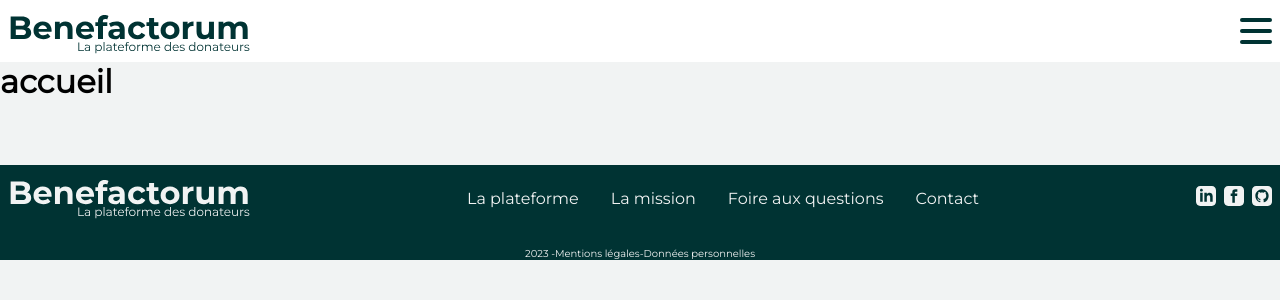
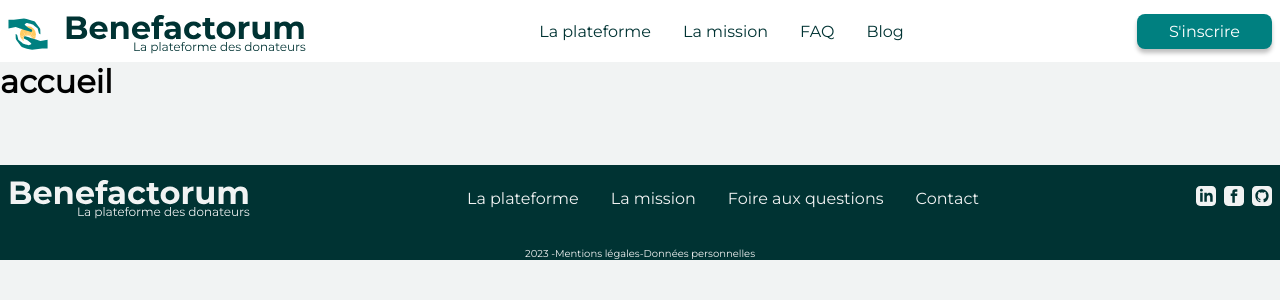
Before and after one commit to mpressen/benefactorum-docs, a Jekyll site: the page built from index.html, in a window 1280 px wide. Shown: the top 300 px of the page. Built offline with Jekyll 4.4.1, drawn with Linux system fonts in a browser that asks for light colours.

Commit message:
header working properly

```diff
--- a/_includes/footer.html
+++ b/_includes/footer.html
@@ -1,4 +1,4 @@
-<footer class="footer">
+<footer>
   <div class="container">
       <div class="nav-links">
         <a href="/">
--- a/_includes/header.html
+++ b/_includes/header.html
@@ -1,53 +1,21 @@
-<!-- <header class='header'>
-  <div class='container'>
-
-    <img src="./assets/images/benefactorum/small-logo.svg" alt="Benefactorum"></img>
-    <nav class='nav'></nav>
-    <a>
-      <img class='hamburger' src="./assets/images/header-sandwitch.svg" alt="Benefactorum"></img>
-    </a>
-    {% for item in site.data.navigation %}
-        <a href="{{ item.link }}" {% if page.url == item.link %}class="current"{% endif %}>
-        {{ item.name }}
-      </a>
-      {% endfor %}
-  </div>
-</header> -->
-
-<header class="header">
-  <!-- <div class="container">
-    <a href='/'>
-      <img class='logo-mobile' src="./assets/images/benefactorum/small-logo.svg" alt="Benefactorum"></img>
-      <img class='logo-full' src="./assets/images/benefactorum/full-logo.svg" alt="Benefactorum"></img>
-    </a>
-    <div class="nav-container">
-      <input class="checkbox" type="checkbox" name="" id="" />
-      <div class="hamburger-lines">
-        <span class="line line1"></span>
-        <span class="line line2"></span>
-        <span class="line line3"></span>
-      </div>
-      <div class="menu-items">
-        <li><a href="#">Home</a></li>
-        <li><a href="#">about</a></li>
-        <li><a href="#">blogs</a></li>
-        <li><a href="#">portfolio</a></li>
-        <li><a href="#">contact</a></li>
-      </div>
-    </div>
-    <button class="sign-up"></button>
-  </div> -->
-
+<header>
   <div class="topnav">
     <a href='/'>
       <img class='logo-mobile' src="./assets/images/benefactorum/small-logo.svg" alt="Benefactorum"></img>
       <img class='logo-full' src="./assets/images/benefactorum/full-logo.svg" alt="Benefactorum"></img>
     </a>
-    <a class="icon hamburger-lines" onclick="myFunction()">
+    <div class='nav-menu'>
+      <a href="/la-plateforme">La plateforme</a>
+      <a href="/la-mission">La mission</a>
+      <a href="#foire-aux-questions">FAQ</a>
+      <a href="#blog">Blog</a>
+    </div>
+    <a href="javascript:void(0);" class="icon hamburger-lines" onclick="myFunction()">
       <span class="line line1" id="line1"></span>
       <span class="line line2" id="line2"></span>
       <span class="line line3" id="line3"></span>
     </a>
+    <a href="#signup"class="sign-up button">S'inscrire</a>
   </div>
   <div class='sandwitch-menu' id="myLinks">
     <a href="/la-plateforme">La plateforme</a>
--- a/_sass/main.scss
+++ b/_sass/main.scss
@@ -14,7 +14,18 @@
   background-color: #F1F3F3;
 }
 
-.header {
+.button {
+  display: flex;
+  padding: 8px 32px;
+  justify-content: center;
+  align-items: center;
+  border-radius: 8px;
+  background: var(--primary-color, #008080);
+  box-shadow: 0px 4px 4px 0px rgba(0, 0, 0, 0.25);
+  color: white;
+}
+
+header {
   background-color: white;
 
   a {
@@ -22,14 +33,58 @@
     color: #003333
   }
 
-  // display: flex;
-  // justify-content: center;
+  .logo-mobile {
+    display: block;
+
+    @media only screen and (min-width: 378px) {
+        display: none;
+      }
+  }
+
+  .logo-full {
+    display: none;
+
+    @media only screen and (min-width: 378px) {
+        display: block;
+      }
+  }
+
+  .sign-up {
+    display: none;
+
+    @media only screen and (min-width: 886px) {
+      display: flex;
+    }
+  }
+
 
   .topnav {
+    margin: auto;
+    max-width: 1536px;
+    width: 100%;
     padding: 8px 8px;
     display: flex;
     justify-content: space-between;
     align-items: center;
+
+    .nav-menu {
+      display: none;
+      width: 100%;
+
+      @media only screen and (min-width: 743px) {
+        display: flex;
+        justify-content: center;
+        gap: 32px;
+      }
+
+      a {
+        text-align: center;
+
+        &:hover {
+          text-decoration: underline;
+        }
+      }
+    }
   }
 
   .hamburger-lines {
@@ -39,6 +94,10 @@
     display: flex;
     flex-direction: column;
     justify-content: space-between;
+
+    @media only screen and (min-width: 743px) {
+      display: none;
+    }
   }
 
   .topnav .hamburger-lines .line {
@@ -79,204 +138,9 @@
       }
     }
   }
-
-
-
-
-
-
-
-
-  .container {
-    padding: 0px 8px;
-    display: flex;
-    align-items: center;
-    justify-content: space-between;
-  }
-
-  .logo-mobile {
-    display: block;
-  }
-
-  .logo-full {
-    display: none;
-  }
-
-  .sign-up {
-    display: none;
-  }
-
-  // .yolo {
-  //   // max-width: 1050px;
-  //   // width: 90%;
-  //   // margin: auto;
-  // }
-
-  .container {
-    width: 100%;
-  }
-
-  .nav-container {
-    display: flex;
-    justify-content: space-between;
-    align-items: center;
-    height: 62px;
-  }
-
-  .container .menu-items {
-    display: flex;
-  }
-
-  .container .nav-container li {
-    list-style: none;
-  }
-
-  .container .nav-container a {
-    text-decoration: none;
-    color: #003333;
-    font-weight: 500;
-    font-size: 1.2rem;
-    padding: 0.7rem;
-  }
-
-  .container .nav-container a:hover {
-    font-weight: bolder;
-  }
-
-  .nav-container {
-    display: block;
-    position: relative;
-    height: 60px;
-  }
-
-  .nav-container .checkbox {
-    position: absolute;
-    display: block;
-    height: 32px;
-    width: 32px;
-    top: 20px;
-    left: 20px;
-    z-index: 5;
-    opacity: 0;
-    cursor: pointer;
-  }
-
-  .nav-container .hamburger-lines {
-    display: block;
-    height: 26px;
-    width: 32px;
-    position: absolute;
-    top: 17px;
-    left: 20px;
-    z-index: 2;
-    display: flex;
-    flex-direction: column;
-    justify-content: space-between;
-  }
-
-  .nav-container .hamburger-lines .line {
-    display: block;
-    height: 4px;
-    width: 100%;
-    border-radius: 10px;
-    background: #003333;
-  }
-
-  .container .menu-items {
-    padding-top: 120px;
-    box-shadow: inset 0 0 2000px rgba(255, 255, 255, .5);
-    height: 100vh;
-    width: 100%;
-    transform: translate(-300%);
-    display: flex;
-    flex-direction: column;
-    margin-left: -40px;
-    padding-left: 50px;
-    transition: transform 0.5s ease-in-out;
-    text-align: center;
-  }
-
-  .container .menu-items li {
-    margin-bottom: 1.2rem;
-    font-size: 1.5rem;
-    font-weight: 500;
-  }
-
-  .nav-container .hamburger-lines .line1 {
-    transform-origin: 0% 0%;
-    transition: transform 0.4s ease-in-out;
-  }
-
-  .nav-container .hamburger-lines .line2 {
-    transition: transform 0.2s ease-in-out;
-  }
-
-  .nav-container .hamburger-lines .line3 {
-    transform-origin: 0% 100%;
-    transition: transform 0.4s ease-in-out;
-  }
-
-  .nav-container input[type="checkbox"]:checked~.menu-items {
-    transform: translateX(0);
-  }
-
-  .nav-container input[type="checkbox"]:checked~.hamburger-lines .line1 {
-    transform: rotate(45deg);
-  }
-
-  .nav-container input[type="checkbox"]:checked~.hamburger-lines .line2 {
-    transform: scaleY(0);
-  }
-
-  .nav-container input[type="checkbox"]:checked~.hamburger-lines .line3 {
-    transform: rotate(-45deg);
-  }
 }
 
-
-
-
-
-
-
-
-
-
-// .header {
-//   display: flex;
-//   justify-content: center;
-//   background-color: white;
-
-//   .container {
-//     // width: 100%;
-//     max-width: 1536px;
-//     display: flex;
-//     justify-content: space-between;
-//     align-items: center;
-//     gap: 32px;
-//     padding: 16 8;
-//   }
-
-//   .nav {
-//     display: none;
-//   }
-
-//   .hamburger {
-//     cursor: pointer;
-//   }
-// }
-
-
-
-
-
-
-
-
-
-
-
-.footer {
+footer {
   margin-top: 64px;
   display: flex;
   justify-content: center;
```
Also changed, not shown: 6 other files.
